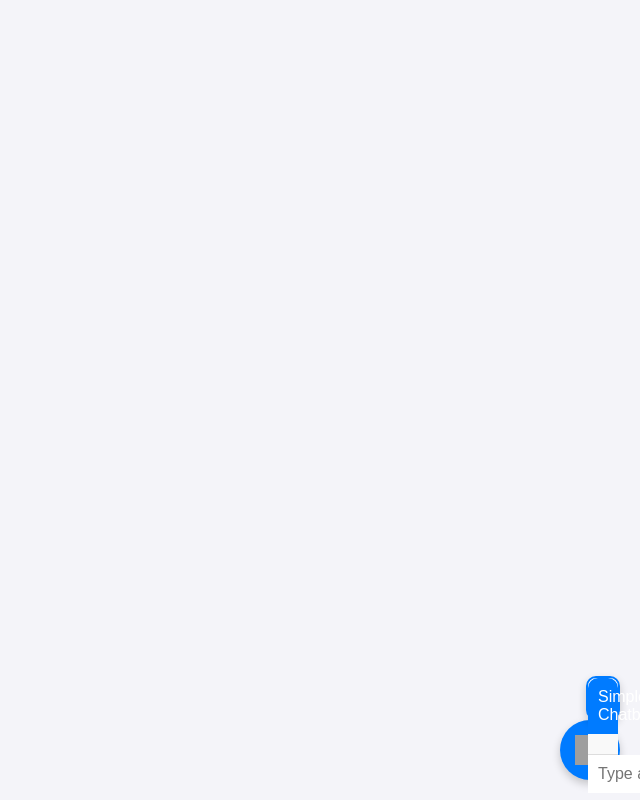
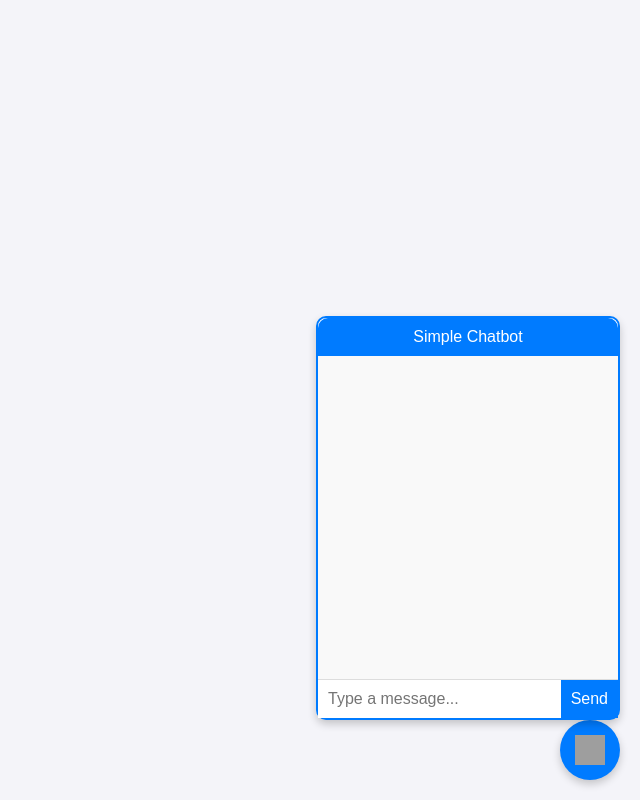
Before and after one commit to tashaasparks/tashaasparks.github.io, a plain HTML site: page index.html in a window 1280 px wide. Both pictures are taken after a click on the element 1230 px from the left and 750 px from the top of the page. Shown: the whole page, without its empty margins (640-1280 px from the left). Drawn offline with Linux system fonts and the light colour scheme; grey boxes are pictures that could not be loaded.

Commit message:
Update index.html

```diff
--- a/index.html
+++ b/index.html
@@ -12,8 +12,8 @@
       background-color: #f4f4f9;
     }
     .chatbot-container {
-      width: 30px;
-      height: 40px;
+      width: 300px;
+      height: 400px;
       border: 2px solid #007bff;
       border-radius: 10px;
       position: fixed;
```
